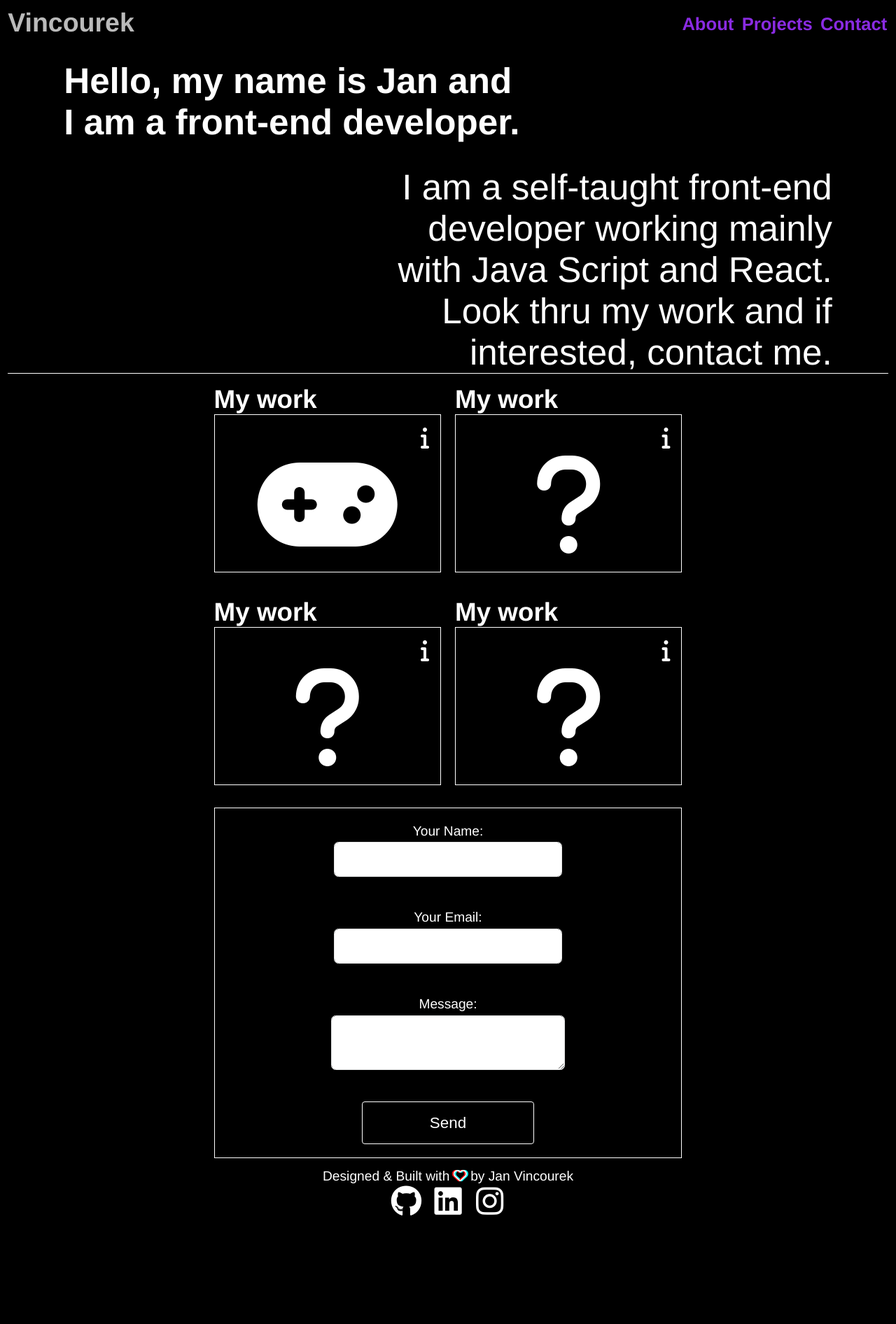
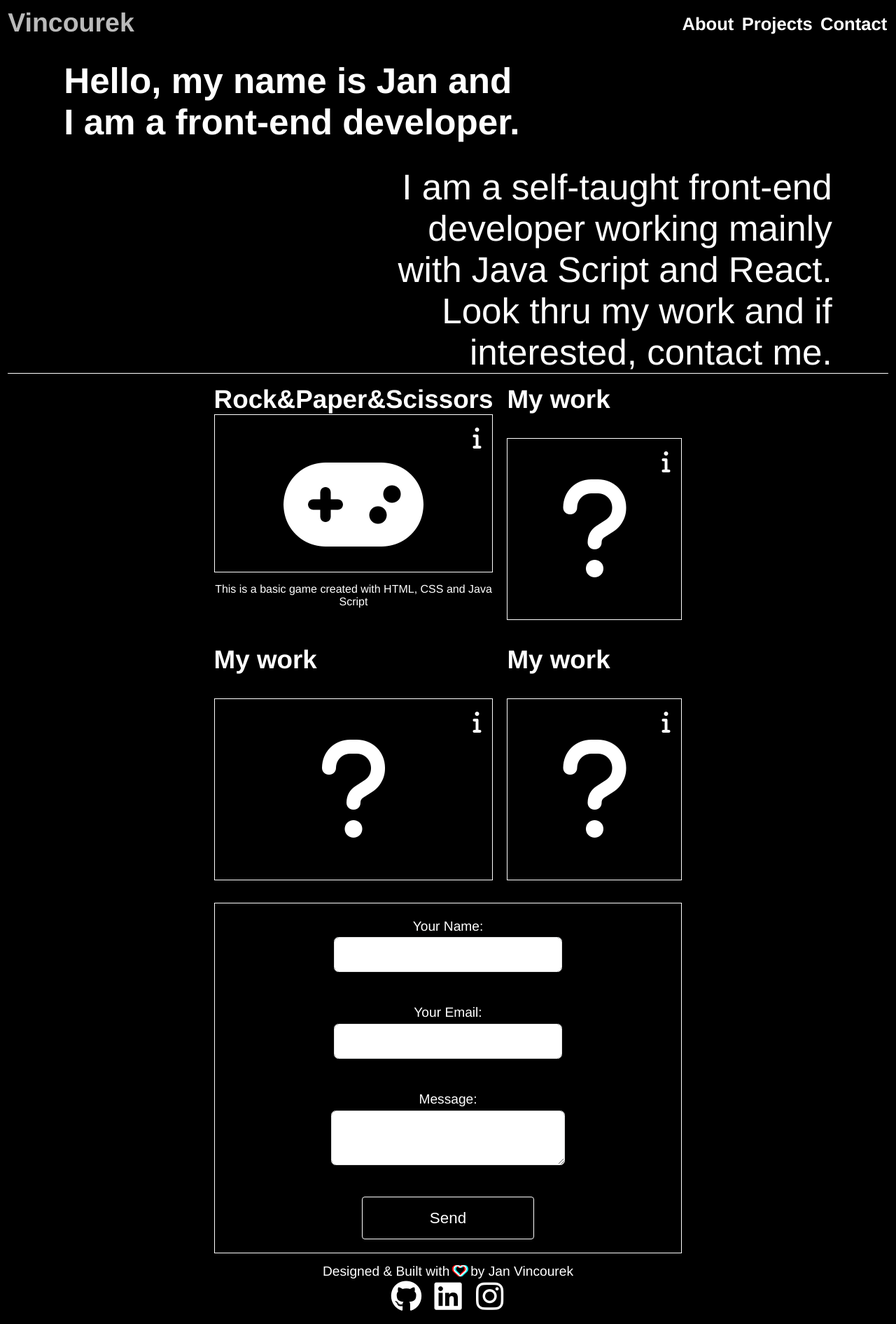
Before and after one commit to Vincasmen/Portfolio_3, a PHP site: page / in a window 1280 px wide. Shown: the whole page at 70% size. Before the commit the page ends 1737 px from the top, so only its background shows below. Run offline with PHP 8.4, Linux system fonts and the light colour scheme; some libraries are stand-ins or nearby versions.

Commit message:
overlay for info icon for my work(not finished

```diff
--- a/Index.html
+++ b/Index.html
@@ -18,9 +18,11 @@
       </div>
       <div class="ul-class-div">
         <ul id="ul-id" class="ul hidden-ul">
-          <li class="li-about">About</li>
-          <li class="li-projects">Projects</li>
-          <li class="li-contact">Contact</li>
+          <li class="li-about">
+            <a href="#heading-introduction-div"> About </a>
+          </li>
+          <li class="li-projects"><a href="#my-work"> Projects </a></li>
+          <li class="li-contact"><a href="#form">Contact </a></li>
         </ul>
       </div>
       <div class="dott-icon-div hidden">
@@ -42,10 +44,10 @@
     </hero>
     <div class="break-after-hero"></div>
 
-    <projects class="my-work-div">
+    <projects id="my-work" class="my-work-div">
       <div class="card-div">
         <div class="my-work-heading-div">
-          <h2 class="my-work-heading">My work</h2>
+          <h2 class="my-work-heading">Rock&Paper&Scissors</h2>
         </div>
         <div class="my-rock-paper-scissors-div">
           <card class="my-work01">
@@ -60,6 +62,12 @@
             </a>
           </card>
         </div>
+        <overlay
+          id="my-work-info-overlay"
+          class="my-work-info-overlay overlay-hidden"
+        >
+          <p>This is a basic game created with HTML, CSS and Java Script</p>
+        </overlay>
       </div>
       <div class="card-div">
         <div class="my-work-heading-div">
@@ -70,7 +78,7 @@
             <i id="info-icon-work01" class="fas fa-info fa-2x"></i>
             <a
               class="my-work01-link"
-              href="https://rock-paper-scissors-vin.netlify.app/"
+              href=""
               target="_blank"
               rel="noreferrer noopener"
             >
@@ -88,7 +96,7 @@
             <i id="info-icon-work01" class="fas fa-info fa-2x"></i>
             <a
               class="my-work01-link"
-              href="https://rock-paper-scissors-vin.netlify.app/"
+              href=""
               target="_blank"
               rel="noreferrer noopener"
             >
@@ -106,7 +114,7 @@
             <i id="info-icon-work01" class="fas fa-info fa-2x"></i>
             <a
               class="my-work01-link"
-              href="https://rock-paper-scissors-vin.netlify.app/"
+              href=""
               target="_blank"
               rel="noreferrer noopener"
             >
--- a/index.css
+++ b/index.css
@@ -7,12 +7,18 @@ body {
   -webkit-font-smoothing: antialiased;
 }
 
+a {
+  color: white;
+  text-decoration: none;
+}
+
 h2 {
   display: inline;
   grid-template-columns: 0.1fr;
   padding: 0;
   margin: 0;
   overflow: hidden;
+  cursor: pointer;
 }
 .heading-name:hover {
   text-shadow: red -2px 0, cyan 2px 0;
@@ -420,7 +449,7 @@ h2 {
 
 @media screen and (min-width: 1024px) {
   .main-header {
-    color: blueviolet;
+    color: rgb(255, 255, 255);
     display: grid;
     /* text-align: center; */
     grid-template-columns: 1fr 1fr;
--- a/index.js
+++ b/index.js
@@ -28,3 +28,15 @@ function scrollFunction() {
     introDiv.classList.remove("padding");
   }
 }
+
+// !Info overlay for my projects
+
+const infoIcon = document.getElementById("info-icon-work01");
+const infoOverlay = document.getElementById("my-work-info-overlay");
+
+infoOverlay.classList.add("overlay-hidden");
+
+infoIcon.addEventListener("click", function () {
+  console.log("clicked");
+  infoOverlay.classList.toggle("overlay-hidden");
+});
```
Also changed, not shown: other parts of index.css (+27 -4 lines).
